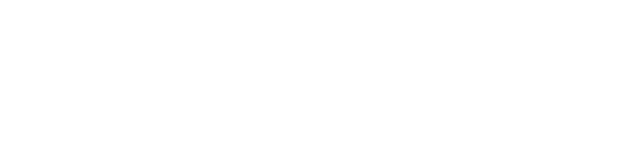
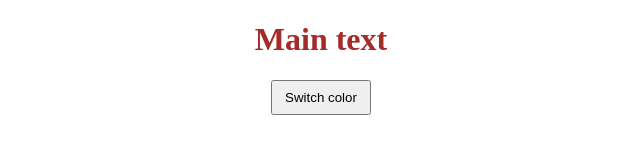
Before and after one commit to KostiantynPavlenko/pavlenko_front_end_pro, a plain HTML site: page index.html in a window 1280 px wide. Shown: the whole page, without its empty margins (319-959 px from the left). Drawn offline with Linux system fonts and the light colour scheme.

Commit message:
solved homework 11.2

```diff
--- a/index.html
+++ b/index.html
@@ -7,6 +7,12 @@
     <title>Front-end Pro</title>
 </head>
 <body>
+  <div class="container">
+    <h1 class="header-text">Main text</h1>
+  </div>
+  <div class="button-wrapper">
+    <button class="color-switcher-button">Switch color</button>
+  </div>
   <script src="main.js"></script>
 </body>
 </html>
--- a/main.js
+++ b/main.js
@@ -0,0 +1,6 @@
+const buttonColorSwitcher = document.querySelector('.color-switcher-button');
+const headerText = document.querySelector('.header-text');
+
+buttonColorSwitcher.addEventListener('click', () => {
+  headerText.classList.toggle('yellow-text');
+})
--- a/style.css
+++ b/style.css
@@ -0,0 +1,15 @@
+.header-text {
+  text-align: center;
+  color: brown;
+}
+
+.button-wrapper {
+  text-align: center;
+}
+.color-switcher-button {
+  padding: 8px 12px;
+}
+
+.yellow-text {
+  color: goldenrod;
+}
```
